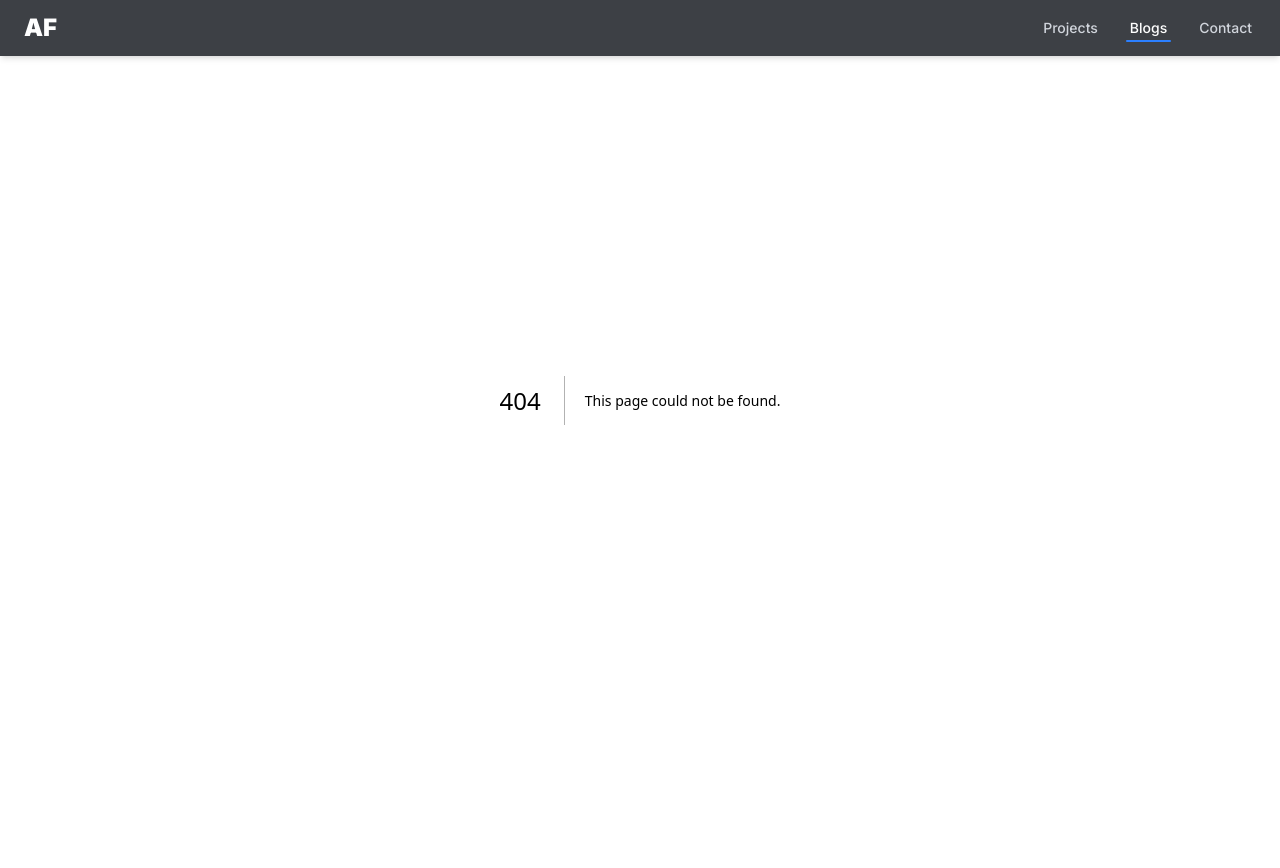
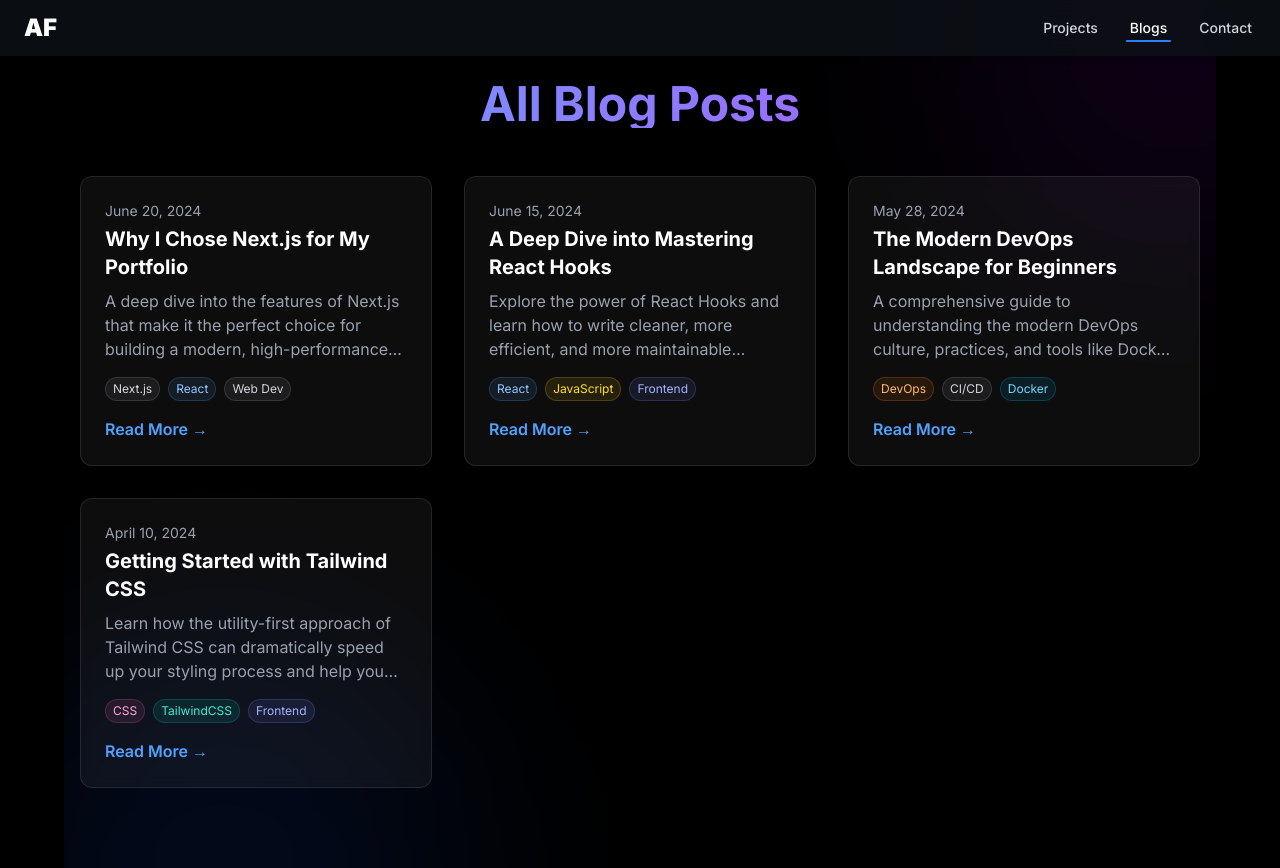
Before and after one commit to AnasFaaiz/Portfolio, a Next.js app in the folder my-portfolio/: page /Blogs in a window 1280 px wide. Before the commit this address had no page. Before the commit the page ends 800 px from the top, so only its background shows below. Built offline with nearby package versions, Linux system fonts and the light colour scheme.

Commit message:
Updated UI

```diff
--- /dev/null
+++ b/my-portfolio/src/app/Blogs/page.jsx
@@ -0,0 +1,111 @@
+'use client';
+
+import { motion } from 'framer-motion';
+
+// --- MOCK DATA ---
+// It's best practice to move this to its own file, e.g., 'app/data/blogs.js'
+// This array should contain the metadata for all your blog posts.
+const allBlogs = [
+  {
+    slug: 'why-nextjs-portfolio',
+    title: 'Why I Chose Next.js for My Portfolio',
+    summary: 'A deep dive into the features of Next.js that make it the perfect choice for building a modern, high-performance developer portfolio.',
+    date: '2024-06-20',
+    tags: ['Next.js', 'React', 'Web Dev'],
+  },
+  {
+    slug: 'mastering-react-hooks',
+    title: 'A Deep Dive into Mastering React Hooks',
+    summary: 'Explore the power of React Hooks and learn how to write cleaner, more efficient, and more maintainable functional components.',
+    date: '2024-06-15',
+    tags: ['React', 'JavaScript', 'Frontend'],
+  },
+  {
+    slug: 'devops-for-beginners',
+    title: 'The Modern DevOps Landscape for Beginners',
+    summary: 'A comprehensive guide to understanding the modern DevOps culture, practices, and tools like Docker to streamline your workflow.',
+    date: '2024-05-28',
+    tags: ['DevOps', 'CI/CD', 'Docker'],
+  },
+    {
+    slug: 'introduction-to-tailwind-css',
+    title: 'Getting Started with Tailwind CSS',
+    summary: 'Learn how the utility-first approach of Tailwind CSS can dramatically speed up your styling process and help you build consistent UIs.',
+    date: '2024-04-10',
+    tags: ['CSS', 'TailwindCSS', 'Frontend'],
+  },
+];
+
+// --- Helper Data for Styling ---
+const tagColors = {
+    'Next.js': 'bg-gray-400/10 text-gray-300 ring-gray-400/20',
+    React: 'bg-blue-400/10 text-blue-300 ring-blue-400/20',
+    JavaScript: 'bg-yellow-400/10 text-yellow-300 ring-yellow-400/20',
+    Frontend: 'bg-indigo-400/10 text-indigo-300 ring-indigo-400/20',
+    DevOps: 'bg-orange-400/10 text-orange-300 ring-orange-400/20',
+    Docker: 'bg-sky-400/10 text-sky-300 ring-sky-400/20',
+    CSS: 'bg-pink-400/10 text-pink-300 ring-pink-400/20',
+    TailwindCSS: 'bg-teal-400/10 text-teal-300 ring-teal-400/20',
+};
+
+// --- Sub-Component for Blog Cards ---
+const BlogCard = ({ blog }) => (
+  <motion.div
+    initial={{ opacity: 0, y: 20 }}
+    animate={{ opacity: 1, y: 0 }}
+    transition={{ duration: 0.5 }}
+    className="border border-white/10 bg-white/5 rounded-xl p-6 hover:border-blue-400 hover:bg-white/10 transition-all duration-300 flex flex-col backdrop-blur-sm"
+  >
+    <div className="flex-grow">
+      <p className="text-sm text-gray-400 mb-1">{new Date(blog.date).toLocaleDateString('en-US', { year: 'numeric', month: 'long', day: 'numeric' })}</p>
+      <h3 className="text-xl font-bold text-white mb-2 group-hover:text-blue-300 transition-colors">
+        {blog.title}
+      </h3>
+      <p className="text-gray-400 line-clamp-3 mb-4">{blog.summary}</p>
+    </div>
+    <div className="flex flex-wrap gap-2 mb-4">
+      {blog.tags.map(tag => (
+        <span key={tag} className={`text-xs px-2 py-1 rounded-full ring-1 ring-inset ${tagColors[tag] || 'bg-gray-400/10 text-gray-300 ring-gray-400/20'}`}>
+          {tag}
+        </span>
+      ))}
+    </div>
+    <a href={`/blogs/${blog.slug}`} className="font-semibold text-blue-400 hover:text-blue-300 self-start">
+      Read More &rarr;
+    </a>
+  </motion.div>
+);
+
+
+// --- Main Page Component ---
+export default function BlogsPage() {
+  const sortedBlogs = allBlogs.sort((a, b) => new Date(b.date) - new Date(a.date));
+
+  return (
+    <div className="bg-black">
+        <main className="relative max-w-6xl mx-auto px-4 py-20 text-white overflow-hidden">
+            {/* Background decorative elements */}
+            <div className="absolute top-[-10rem] right-[-10rem] w-[25rem] h-[25rem] bg-purple-600/10 rounded-full blur-[120px] z-0" />
+            <div className="absolute bottom-[-15rem] left-[-5rem] w-[30rem] h-[30rem] bg-blue-600/10 rounded-full blur-[100px] z-0" />
+
+            {/* Content Wrapper */}
+            <div className="relative z-10">
+                <motion.h1
+                    initial={{ opacity: 0, y: -20 }}
+                    animate={{ opacity: 1, y: 0 }}
+                    transition={{ duration: 0.5 }}
+                    className="text-4xl md:text-5xl font-bold mb-12 text-center text-transparent bg-clip-text bg-gradient-to-r from-blue-400 to-purple-500"
+                >
+                    All Blog Posts
+                </motion.h1>
+
+                <div className="grid grid-cols-1 md:grid-cols-2 lg:grid-cols-3 gap-8">
+                    {sortedBlogs.map(blog => (
+                    <BlogCard key={blog.slug} blog={blog} />
+                    ))}
+                </div>
+            </div>
+        </main>
+    </div>
+  );
+}
--- a/my-portfolio/src/app/Contact/page.jsx
+++ b/my-portfolio/src/app/Contact/page.jsx
@@ -42,9 +42,9 @@ export default function ContactPage() {
         </div>
 
         {/* Social Links */}
-        <div className="flex justify-center flex-wrap gap-6 pt-6">
+        <div className="flex justify-center flex-wrap gap-8 pt-6">
           <SocialIcon
-            imgSrc="https://cdn.jsdelivr.net/gh/devicons/devicon/icons/discord/discord-original.svg"
+            imgSrc="https://cdn.simpleicons.org/discord/FFFFFF"
             alt="Discord"
             link="https://discord.com/users/anasfaaiz"
           />
@@ -98,24 +98,28 @@ function ContactItem({ icon, title, value, link }) {
   );
 }
 
-// Social icon button
+// Social icon button with text label
 function SocialIcon({ imgSrc, alt, link }) {
   return (
     <motion.a
-      whileHover={{ scale: 1.15 }}
+      whileHover={{ y: -4 }}
       href={link}
       target="_blank"
       rel="noopener noreferrer"
-      className="rounded-full bg-white/5 p-3 hover:bg-gradient-to-br from-purple-500 to-blue-500 transition-all duration-300 shadow-md border border-white/10"
+      className="flex flex-col items-center gap-2 group w-20"
     >
-      {/* Replaced Next.js Image with standard img tag to fix compilation error */}
-      <img
-        src={imgSrc}
-        alt={alt}
-        width={28}
-        height={28}
-        className="object-contain"
-      />
+      <div className="rounded-full bg-white/5 p-3 group-hover:bg-gradient-to-br from-purple-500 to-blue-500 transition-all duration-300 shadow-md border border-white/10">
+        <img
+          src={imgSrc}
+          alt={alt}
+          width={32}
+          height={32}
+          className="object-contain transition-transform duration-300 group-hover:scale-110"
+        />
+      </div>
+      <p className="text-xs text-gray-400 group-hover:text-white transition-colors duration-300 font-medium">
+        {alt}
+      </p>
     </motion.a>
   );
 }
```
